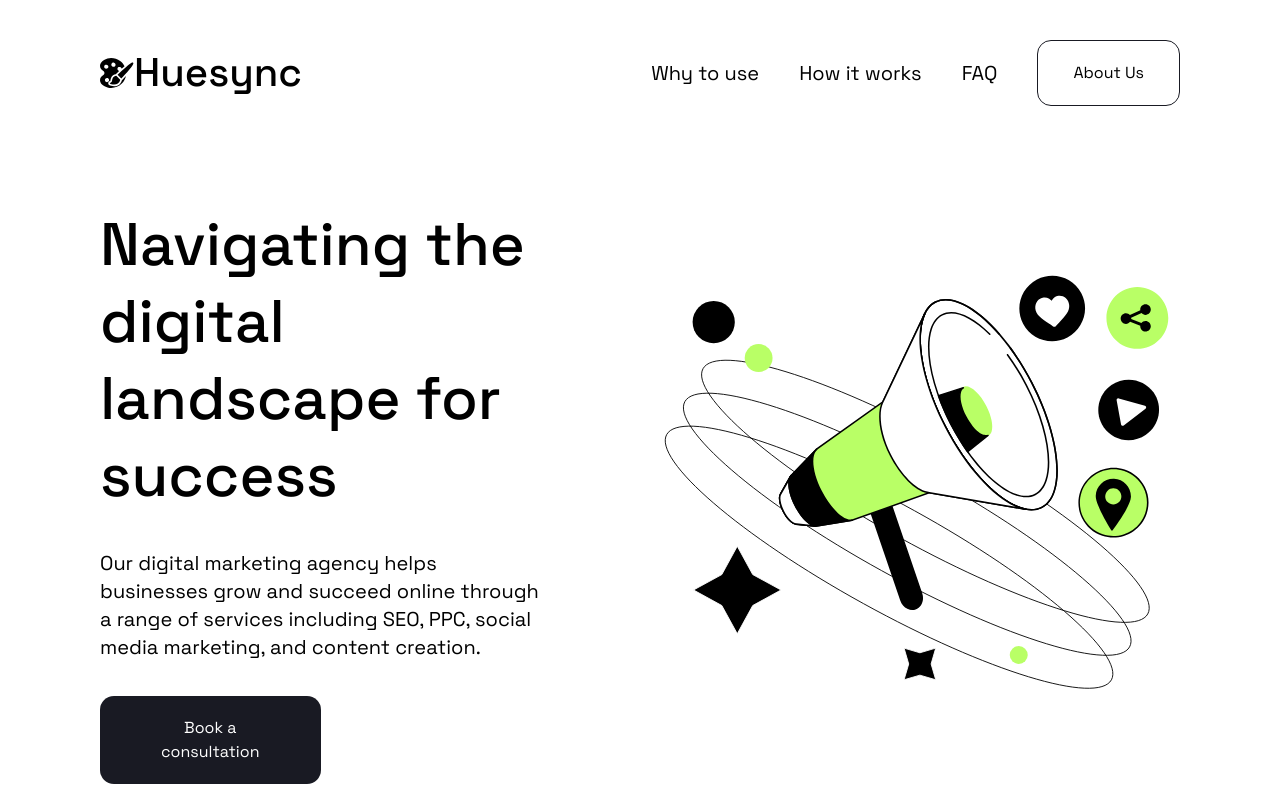
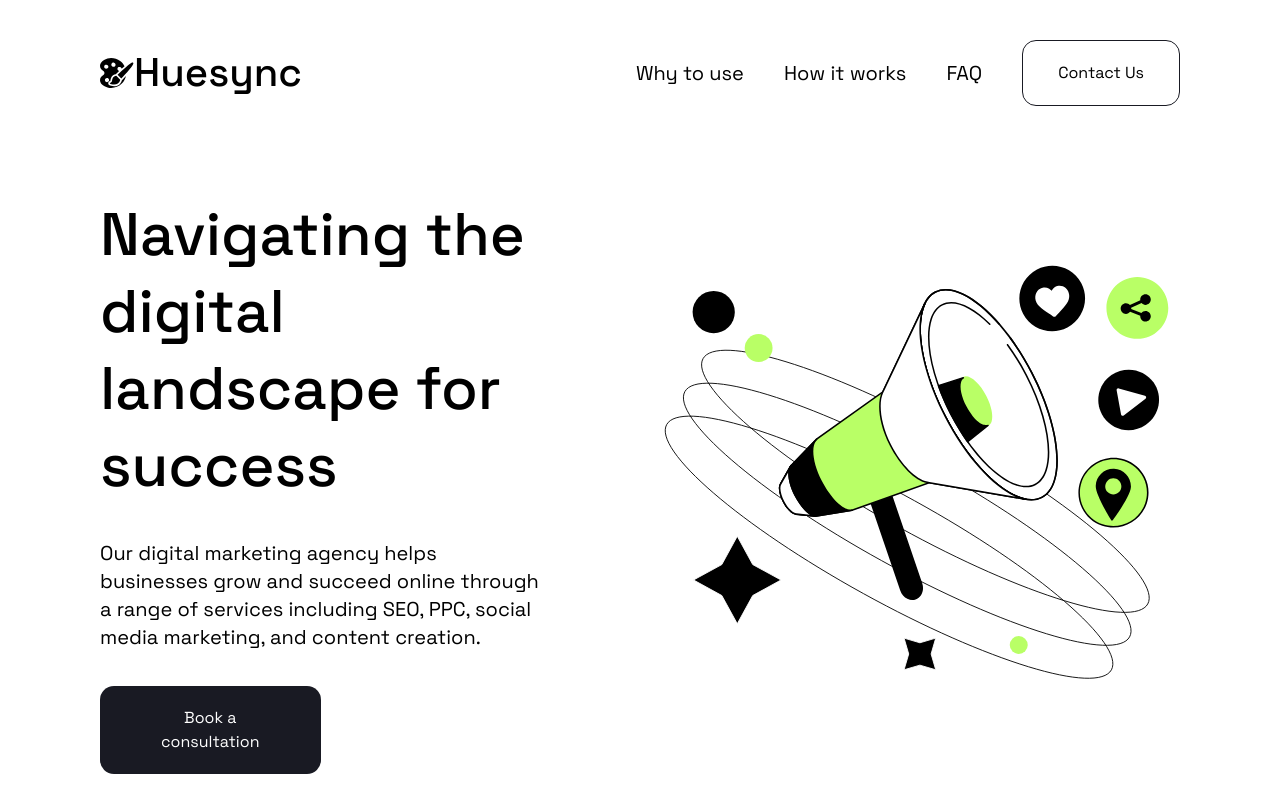
Before and after one commit to tyomll/huesync, a Next.js app: page / in a window 1280 px wide. Shown: the top 800 px of the page. Built offline with nearby package versions, Linux system fonts and the light colour scheme.

Commit message:
Add: Scroll using navbar links, style changes.

```diff
--- a/package.json
+++ b/package.json
@@ -17,7 +17,11 @@
 		"postcss": "8.4.23",
 		"react": "18.2.0",
 		"react-dom": "18.2.0",
+		"react-scroll": "^1.8.9",
 		"tailwindcss": "3.3.2",
 		"typescript": "5.0.4"
+	},
+	"devDependencies": {
+		"@types/react-scroll": "^1.8.7"
 	}
 }
--- a/src/components/layout/Layout.tsx
+++ b/src/components/layout/Layout.tsx
@@ -13,9 +13,9 @@ const Layout: FC<PropsWithChildren<IMeta>> = ({
 }) => {
 	return (
 		<Meta title={title} description={description}>
-			<div className={`px-[100px] ${spaceGrotesk.className}`}>
+			<div className={`px-[100px] ${spaceGrotesk.className} bg-secondary`}>
 				<Header />
-				<main className="mt-[100px]">{children}</main>
+				<main className="mt-[50px]">{children}</main>
 			</div>
 		</Meta>
 	);
--- a/src/components/layout/header/Header.tsx
+++ b/src/components/layout/header/Header.tsx
@@ -1,22 +1,48 @@
+import React from "react";
 import Logo from "@/shared/Logo";
-import React from "react";
+import { Link } from "react-scroll";
 
-const links = ["Why to use", "How it works", "FAQ"];
+interface ILinks {
+	title: string;
+	link: string;
+}
+const links: ILinks[] = [
+	{ title: "Why to use", link: "why" },
+	{ title: "How it works", link: "how" },
+	{ title: "FAQ", link: "faq" },
+];
 const Header = () => {
 	return (
-		<div className="flex items-center justify-between mt-[40px]">
-			<Logo color="primary" />
-			<div className="flex items-center gap-[40px]">
-				{links.map((link: string) => {
-					return (
-						<p key={link} className="font-400 text-[20px] text-primary">
-							{link}
-						</p>
-					);
-				})}
-				<button className="bg-none h-full rounded-[14px] border-[1px] px-[35px] py-[20px] border-primaryButton">
-					About Us
-				</button>
+		<div className="sticky top-0 z-50 bg-secondary">
+			<div className="flex items-center justify-between bg-secondary py-[40px]">
+				<Logo color="primary" />
+				<div className="flex items-center gap-[40px]">
+					{links.map((link: ILinks) => {
+						return (
+							<Link
+								key={link.link}
+								to={link.link}
+								className="font-400 text-[20px] text-primary cursor-pointer"
+								spy={true}
+								smooth={true}
+								offset={-150}
+								duration={500}
+							>
+								{link.title}
+							</Link>
+						);
+					})}
+					<Link
+						to="footer"
+						spy={true}
+						smooth={true}
+						offset={-150}
+						duration={500}
+						className="bg-none h-full rounded-[14px] border-[1px] px-[35px] py-[20px] border-primaryButton cursor-pointer"
+					>
+						Contact Us
+					</Link>
+				</div>
 			</div>
 		</div>
 	);
--- a/src/components/screens/home/sections/faq/Faq.tsx
+++ b/src/components/screens/home/sections/faq/Faq.tsx
@@ -5,7 +5,7 @@ import QACardList from "./QACardList";
 
 const Faq: FC = () => {
 	return (
-		<div>
+		<div id="faq">
 			<SectionHeading
 				title="FAQ"
 				subtitle="Answers to some questions you might have."
--- a/src/components/screens/home/sections/faq/QACardList.tsx
+++ b/src/components/screens/home/sections/faq/QACardList.tsx
@@ -30,9 +30,10 @@ const questions = [
 const QACardList = () => {
 	return (
 		<div className="flex flex-col gap-[30px] mt-[60px]">
-			{questions.map((question) => {
+			{questions.map((question, i: number) => {
 				return (
 					<QACard
+						key={i}
 						number={question.number}
 						question={question.question}
 						answer={question.answer}
--- a/src/components/screens/home/sections/footer/Footer.tsx
+++ b/src/components/screens/home/sections/footer/Footer.tsx
@@ -1,7 +1,3 @@
-import Logo from "@/shared/Logo";
-import Facebook from "@/shared/icons/Facebook";
-import Instagram from "@/shared/icons/Instagram";
-import Linkedin from "@/shared/icons/Linkedin";
 import React, { FC } from "react";
 import Heading from "./Heading";
 import Contacts from "./Contacts";
@@ -9,7 +5,10 @@ import Copyright from "./Copyright";
 
 const Footer: FC = () => {
 	return (
-		<div className="flex flex-col w-full justify-between bg-primaryButton py-[60px] px-[55px] rounded-t-[45px]">
+		<div
+			id="footer"
+			className="flex flex-col w-full justify-between bg-primaryButton py-[60px] px-[55px] rounded-t-[45px]"
+		>
 			<Heading />
 			<Contacts />
 			<Copyright />
--- a/src/components/screens/home/sections/hero/Hero.tsx
+++ b/src/components/screens/home/sections/hero/Hero.tsx
@@ -3,7 +3,7 @@ import HeroImage from "./HeroImage";
 
 const Hero: FC = () => {
 	return (
-		<div className="flex items-center gap-[50px]">
+		<div id="hero" className="flex items-center gap-[50px]">
 			<div className="flex flex-col w-[50%] gap-[35px]">
 				<h1 className="text-primary text-[60px] font-500 leading-[77px]">
 					Navigating the digital landscape for success
--- a/src/components/screens/home/sections/howItWorks/HowItWorks.tsx
+++ b/src/components/screens/home/sections/howItWorks/HowItWorks.tsx
@@ -4,7 +4,7 @@ import CaseStudies from "./CaseStudies";
 
 const HowItWorks: FC = () => {
 	return (
-		<div>
+		<div id="how">
 			<SectionHeading
 				title="How Does It Work?"
 				subtitle="Explore Real-Life Examples of Our Proven Success through Our Case Studies"
--- a/src/components/screens/home/sections/why/Why.tsx
+++ b/src/components/screens/home/sections/why/Why.tsx
@@ -4,7 +4,7 @@ import CardList from "./Cards/CardList";
 
 const Why: FC = () => {
 	return (
-		<div>
+		<div id="why">
 			<SectionHeading
 				title="WHY?"
 				subtitle="Unlock the Power of Visual Harmony. Explore the Advantages of HueSync."
--- a/src/shared/Logo.tsx
+++ b/src/shared/Logo.tsx
@@ -1,13 +1,19 @@
 import React, { FC } from "react";
-import logo from "@/assets/logo.svg";
-import Image from "next/image";
+import { Link } from "react-scroll";
 
 interface ILogo {
 	color: string;
 }
 const Logo: FC<ILogo> = ({ color }) => {
 	return (
-		<div className="flex items-center border-gap-[8px]">
+		<Link
+			to="hero"
+			spy={true}
+			smooth={true}
+			offset={-150}
+			duration={500}
+			className="flex items-center border-gap-[8px] cursor-pointer"
+		>
 			<div>
 				<svg
 					width="34"
@@ -31,7 +37,7 @@ const Logo: FC<ILogo> = ({ color }) => {
 				</svg>
 			</div>
 			<h1 className={`font-500 text-[40px] text-${color}`}>Huesync</h1>
-		</div>
+		</Link>
 	);
 };
 
--- a/src/styles/globals.css
+++ b/src/styles/globals.css
@@ -9,3 +9,19 @@
 	--secondary-button-color: #b9ff66;
 	--accent-color: #f3f3f3;
 }
+::-webkit-scrollbar-track {
+	-webkit-box-shadow: inset 0 0 6px rgba(0, 0, 0, 0.3);
+	border-radius: 10px;
+	background-color: var(--secondary-color);
+}
+
+::-webkit-scrollbar {
+	width: 8px;
+	background-color: var(--primary-button-color);
+}
+
+::-webkit-scrollbar-thumb {
+	border-radius: 10px;
+	-webkit-box-shadow: inset 0 0 6px rgba(0, 0, 0, 0.3);
+	background-color: var(--primary-color);
+}
```
Also changed, not shown: 1 other file (tests, documents, lock files or other folders). Lines whose indentation alone changed are shown as unchanged.
